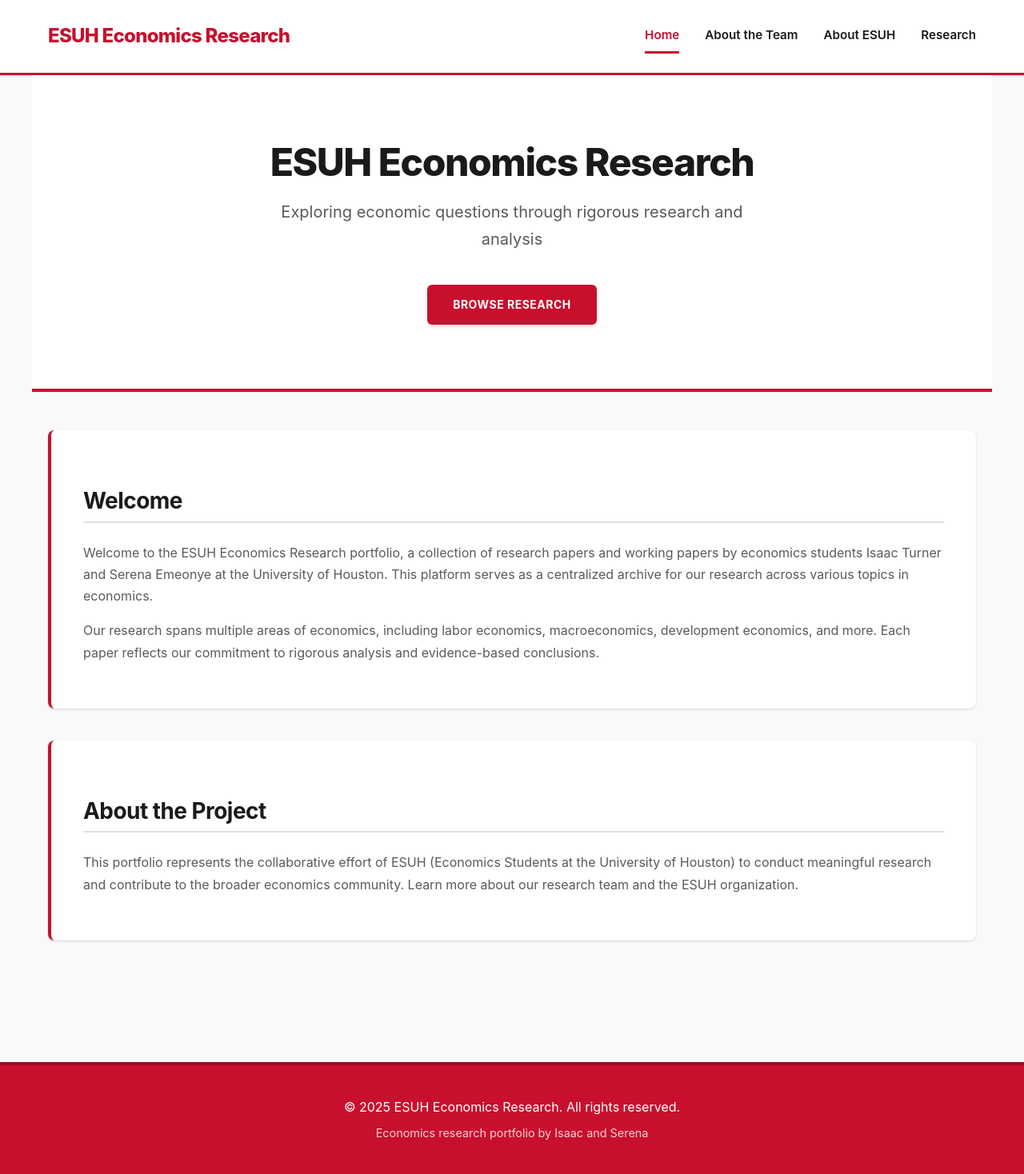
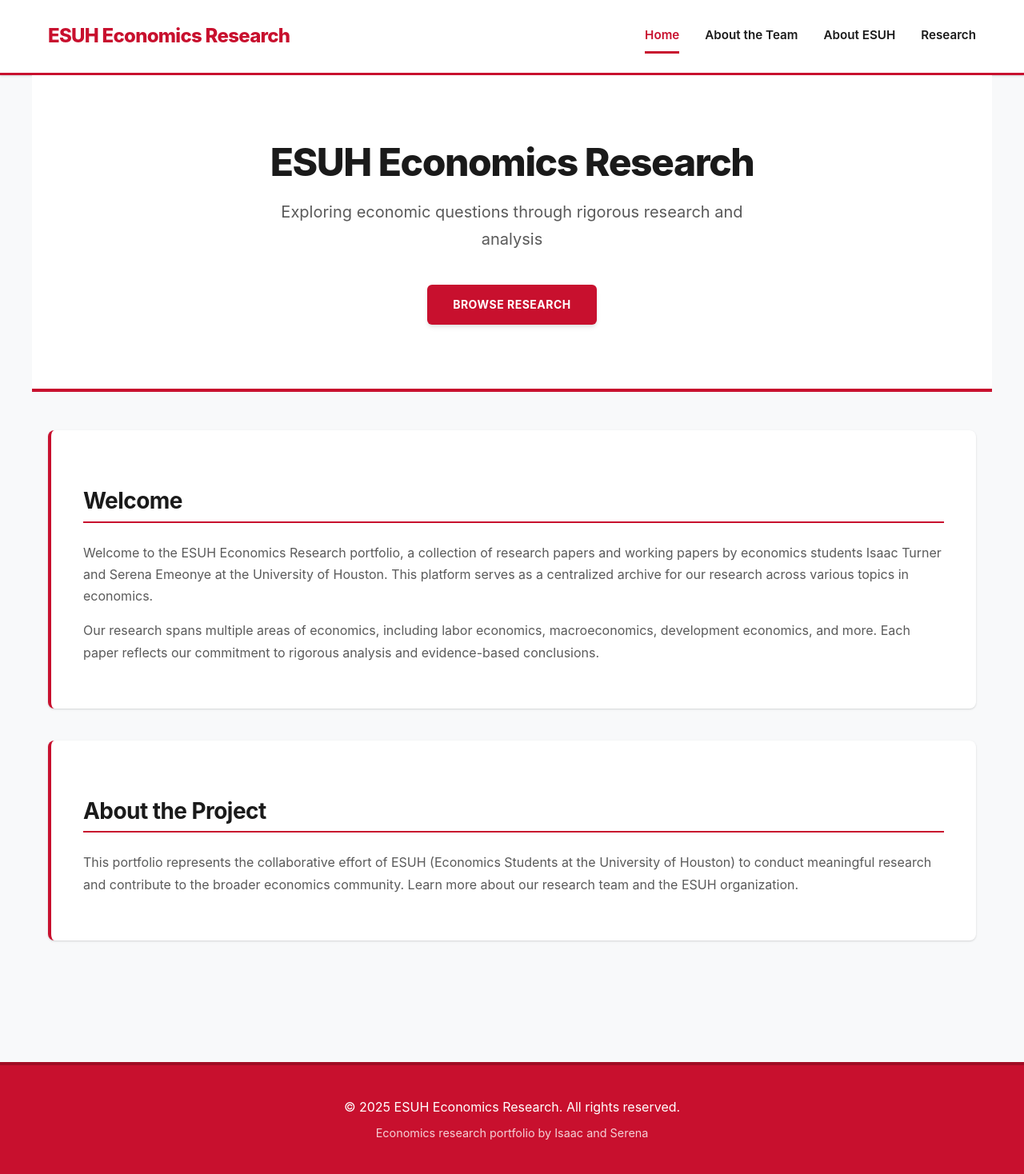
Before and after one commit to econsociety/esuh, a Jekyll site: the page built from index.html, in a window 1280 px wide. Shown: the whole page at 80% size. Built offline with Jekyll 4.4.1, drawn with Linux system fonts in a browser that asks for light colours.

Commit message:
Fix remaining blue colors - update table hover and h2 borders to red theme

```diff
--- a/assets/css/main.css
+++ b/assets/css/main.css
@@ -60,7 +60,7 @@ h2 {
   font-size: 2rem;
   margin-top: 2rem;
   padding-bottom: 0.5rem;
-  border-bottom: 2px solid var(--medium-gray);
+  border-bottom: 2px solid var(--primary-color);
 }
 
 h3 {
@@ -319,7 +319,7 @@ tbody tr:nth-child(even) {
 }
 
 tbody tr:hover {
-  background-color: #e8f4f8;
+  background-color: #ffe0e6;
 }
 
 /* Citations */
```
